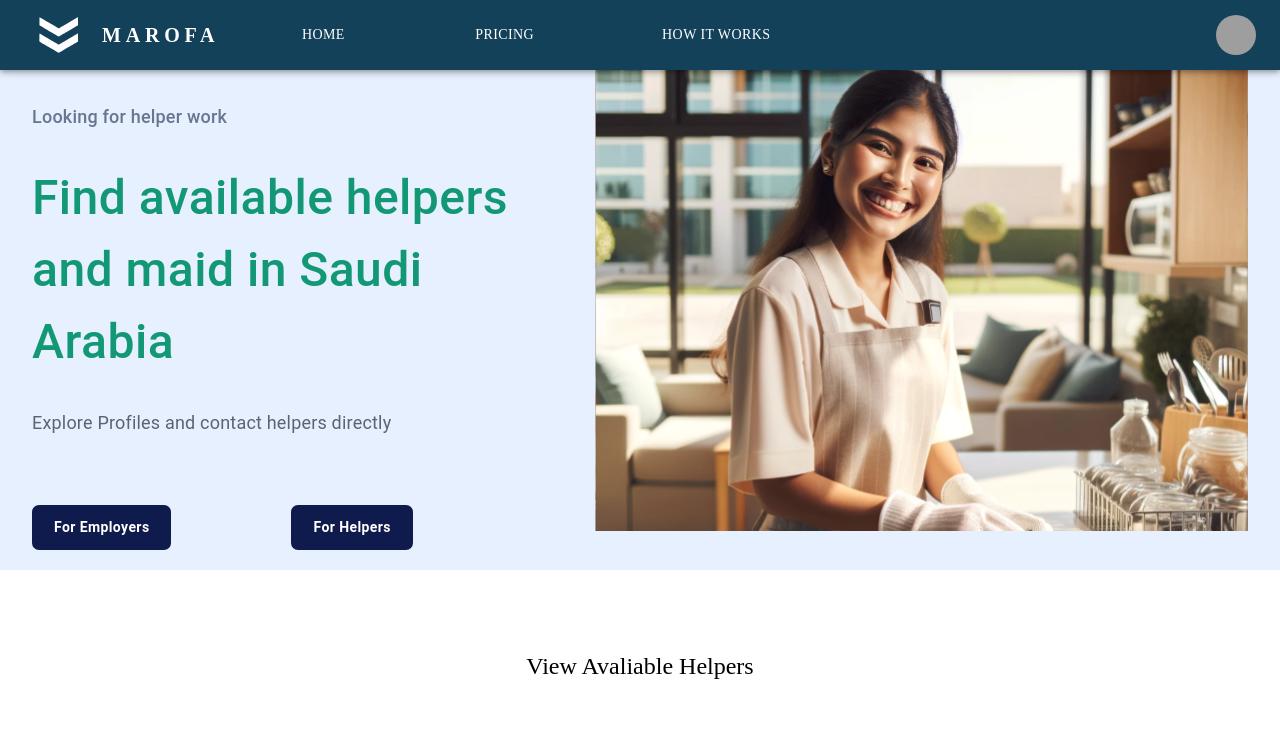
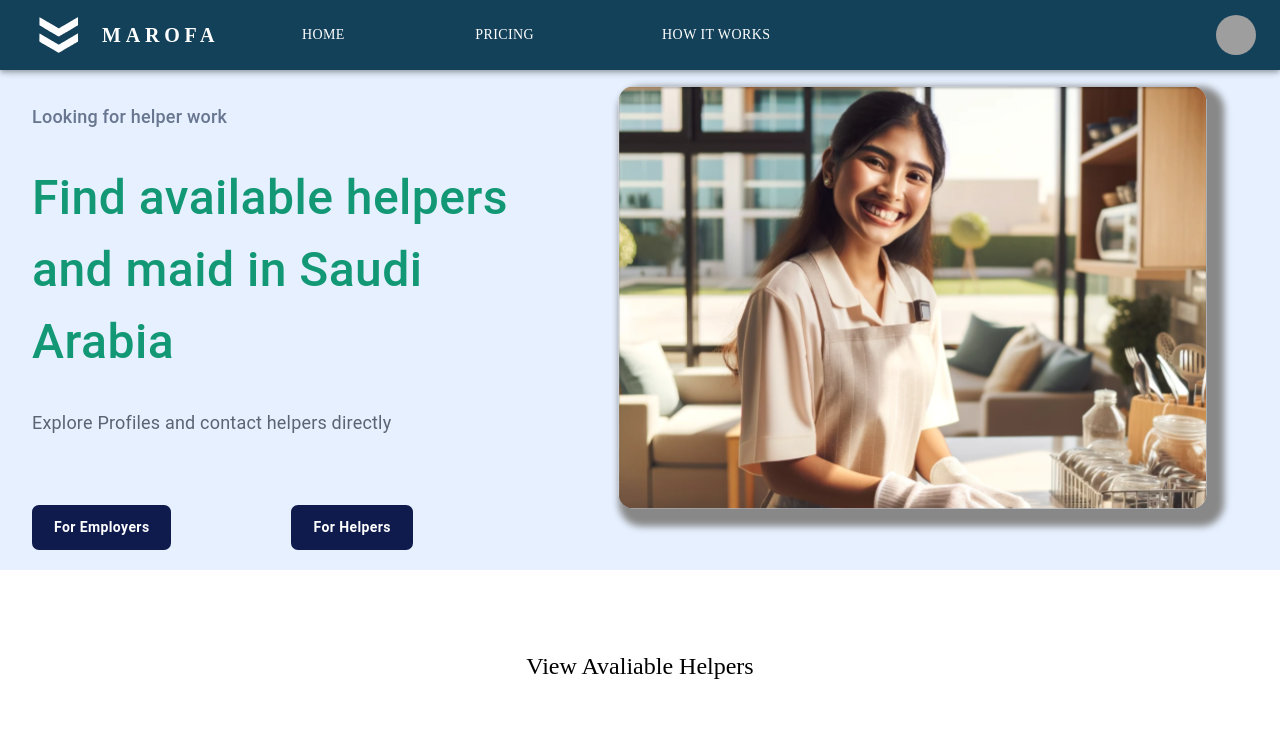
Before and after one commit to HriGrit/Marofa, a React (Vite) app in the folder client/: page / in a window 1280 px wide. Shown: the top 744 px of the page. Built offline with nearby package versions, Linux system fonts and the light colour scheme; grey boxes are pictures that could not be loaded; a web font is replaced by a local one.

Commit message:
styles fixed

```diff
--- a/client/src/App.css
+++ b/client/src/App.css
@@ -1,7 +1,17 @@
 * {
   margin: 0;
 
+  .svg_icons {
+    margin-top: 30px;
+    margin-bottom: 30px;
+    transform: scale(0.9);
+    box-shadow: 10px 10px 8px 10px #888888;
 
+  }
+
+  .button {
+    white-space: nowrap;
+  }
 
 
 }
--- a/client/src/components/Body/Lady.jsx
+++ b/client/src/components/Body/Lady.jsx
@@ -4,8 +4,9 @@ const StyledLogo = styled('img')({});
 import logo from "../../assets/landingpagefemale.svg";
 
 const Logo = (props) => {
-    return <StyledLogo src={logo} alt="Logo" width={"100%"}{...props} sx={{ position: "relative" }} />;
+    return <StyledLogo className="svg_icons" src={logo} alt="Logo" width={"100%"}{...props} sx={{ position: "relative", borderRadius: '16px', mr: { sm: "16px", md: "18px" } }} />;
 };
 
 
+
 export default Logo;
--- a/client/src/components/Hero/CustomButton.jsx
+++ b/client/src/components/Hero/CustomButton.jsx
@@ -22,7 +22,8 @@ const CustomButton = ({
         display: "block",
         marginTop: "20px",
         border: "2px solid transparent",
-        minWidth: "100px",
+
+
         "&:hover": {
             backgroundColor: color,
             color: backgroundColor,
--- a/client/src/components/Hero/Hero.jsx
+++ b/client/src/components/Hero/Hero.jsx
@@ -72,13 +72,14 @@ const Hero = () => {
               }
             }}>
               <CustomButton
+                className="button"
                 backgroundColor="#0F1B4C"
                 color="#fff"
                 buttonText="For Employers"
                 heroBtn={true}
               />
               <CustomButton
-                className="right-button"
+                className="button"
                 backgroundColor="#0F1B4C"
                 color="#fff"
                 buttonText="For Helpers"
@@ -98,6 +99,7 @@ const Hero = () => {
             height: 'auto',
 
 
+
           }}>
             <Lady sx={{ height: 'auto', maxWidthWidth: 'auto' }} />
           </Box>
```
